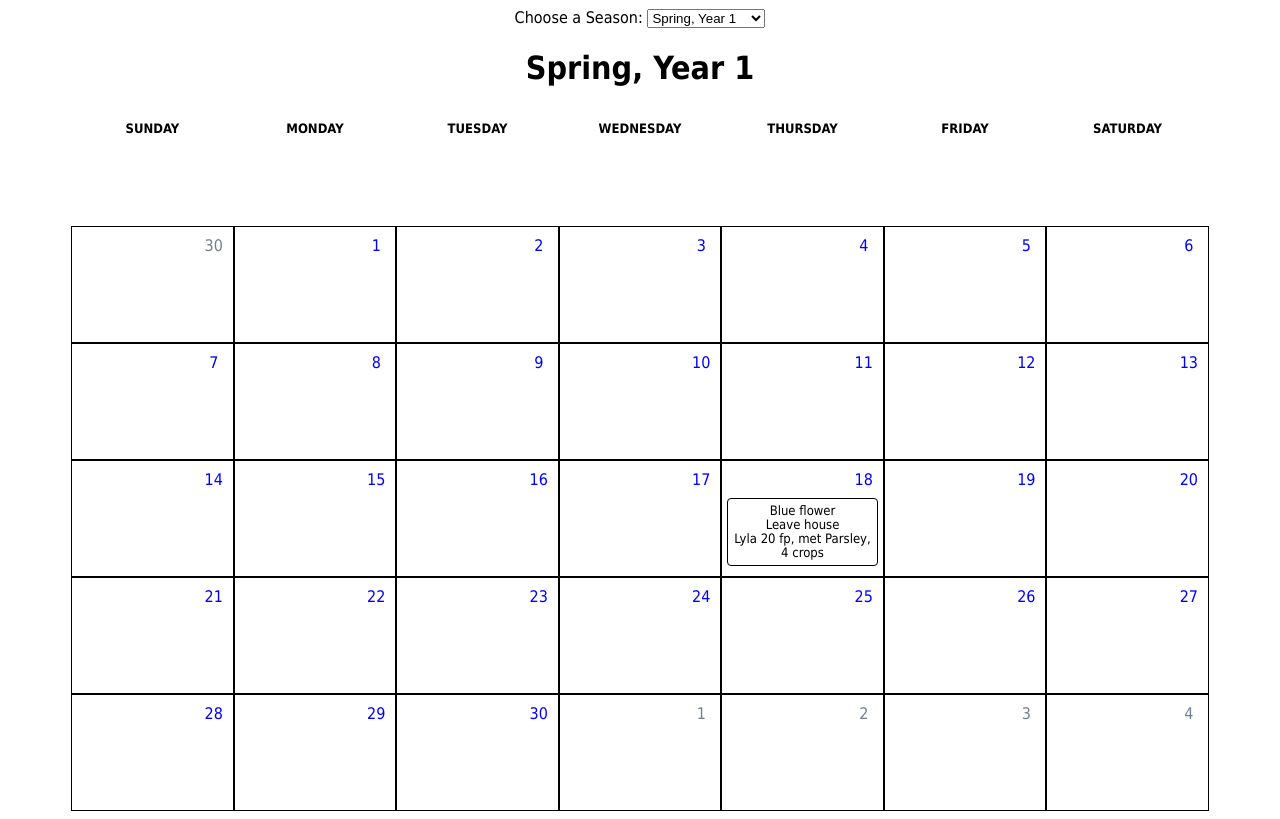
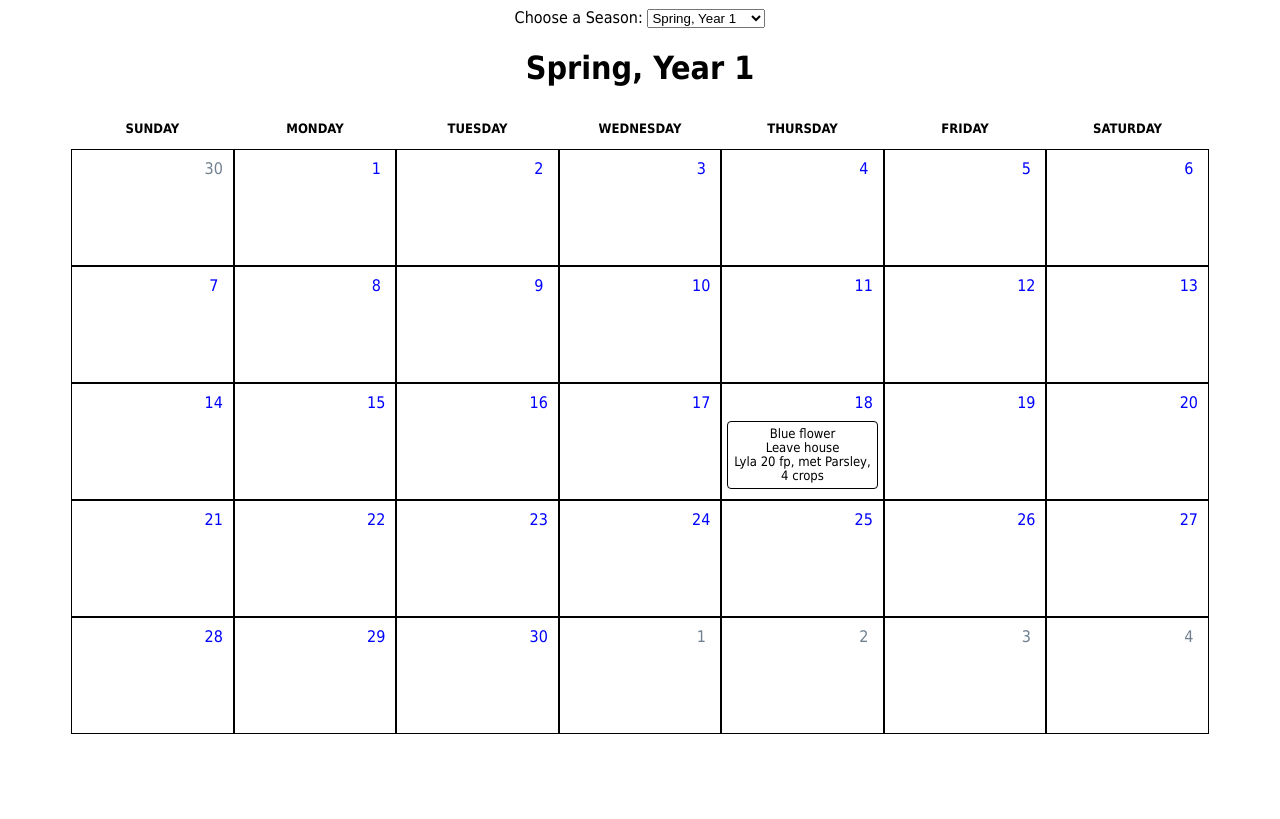
Before and after one commit to modembcc/HMCalendar, a PHP site: page / in a window 1280 px wide. After the commit the page ends 734 px from the top, so only its background shows below. Run offline with PHP 8.4, Linux system fonts and the light colour scheme.

Commit message:
Some formatting

```diff
--- a/css/style.css
+++ b/css/style.css
@@ -10,13 +10,20 @@ body {
 	display: grid;
 	grid-template-columns: repeat(7, 1fr);
 }
+
 #month_calendar_inner tr, #month_calendar_inner tbody {
 	grid-column: 1 / -1;
 	display: grid;
 	grid-template-columns: repeat(7, 1fr);
 	width: 100%;
-	grid-auto-rows: 1fr;
+	grid-auto-rows: auto 1fr 1fr 1fr 1fr 1fr;
 }
+
+#month_calendar_inner #days_of_week {
+	height: 40px;
+	grid-auto-rows: auto;
+}
+
 .season {
 	text-align: center;
 	margin: 0% 5%;
```
